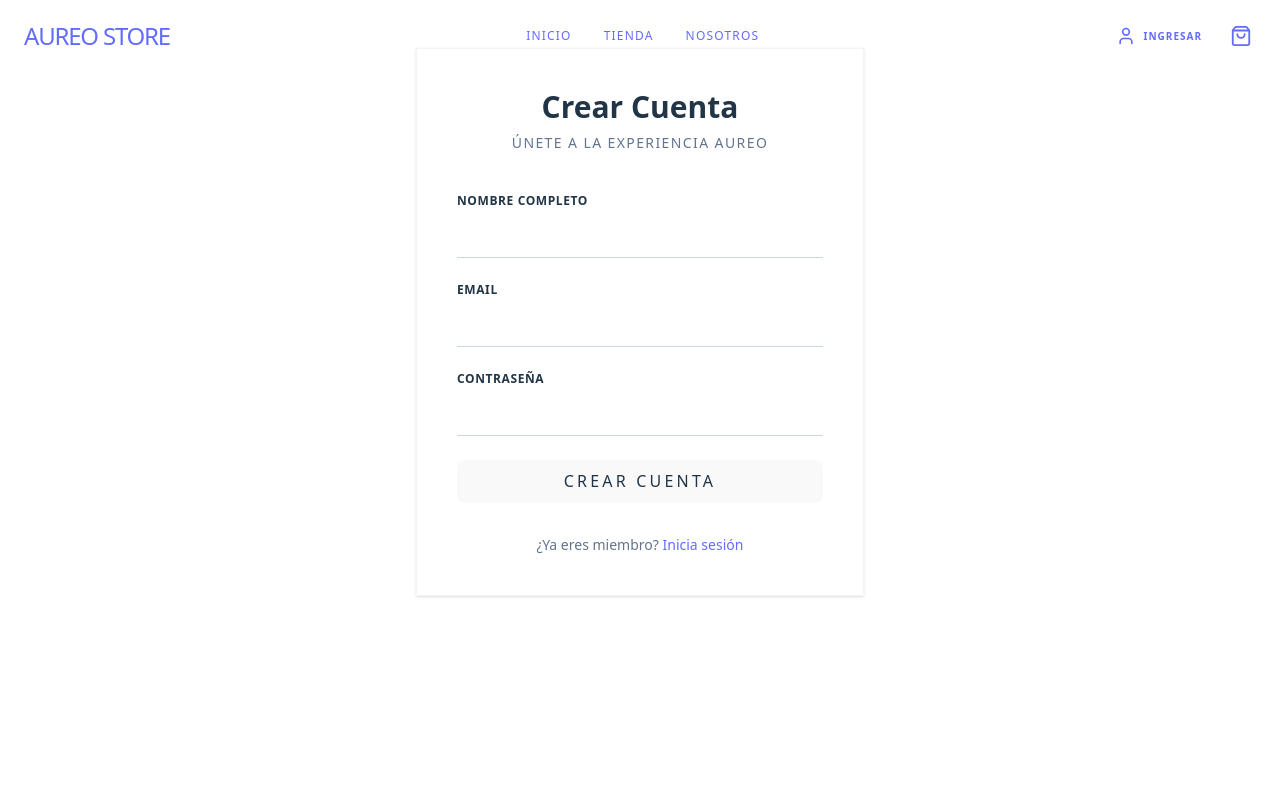
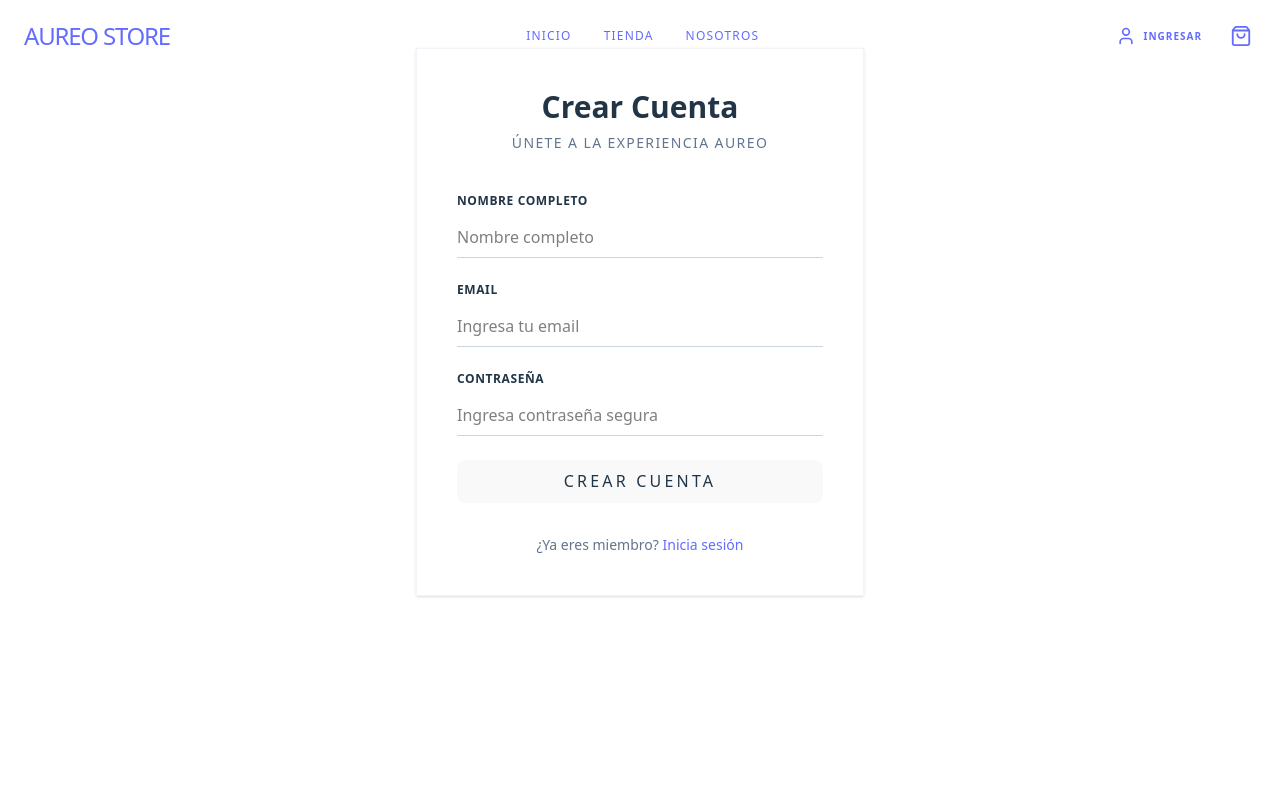
Before and after one commit to duvanjmb/Aureo, a React (Vite) app: page /registro in a window 1280 px wide. Shown: the top 800 px of the page. Built offline with nearby package versions, Linux system fonts and the light colour scheme.

Commit message:
POST request register

```diff
--- a/src/pages/Login.jsx
+++ b/src/pages/Login.jsx
@@ -53,7 +53,8 @@ const Login = () => {
             <label className="block text-xs font-bold uppercase tracking-wider mb-2">Email</label>
             <input
               type="email"
-              className="w-full border-b border-slate-300 py-2 focus:border-aureo-gold outline-none transition-colors bg-transparent"
+              className="w-full border-b border-slate-300 py-2 text-black focus:border-aureo-gold outline-none bg-transparent"
+              placeholder='tu@email.com'
               value={email}
               onChange={(e) => setEmail(e.target.value)}
               required
@@ -63,7 +64,8 @@ const Login = () => {
             <label className="block text-xs font-bold uppercase tracking-wider mb-2">Contraseña</label>
             <input
               type="password"
-              className="w-full border-b border-slate-300 py-2 focus:border-aureo-gold outline-none transition-colors bg-transparent"
+              className="w-full border-b border-slate-300 py-2 text-black focus:border-aureo-gold outline-none bg-transparent"
+              placeholder="Ingresa tu contraseña"
               value={password}
               onChange={(e) => setPassword(e.target.value)}
               required
--- a/src/pages/Register.jsx
+++ b/src/pages/Register.jsx
@@ -11,16 +11,26 @@ const Register = () => {
     setError(null);
 
     try {
-      const url = `http://localhost:3000/register?nombre=${formData.nombre}&correo=${formData.email}&clave=${formData.password}`;
 
-      const response = await fetch(url);
+      const response = await fetch('http://localhost:3000/register', {
+        method: 'POST',
+        headers: {
+          'Content-Type': 'application/json'
+        },
+        body: JSON.stringify({
+          nombre: formData.nombre,
+          correo: formData.email,
+          clave: formData.password
+        })
+      });
+
+      const data = await response.json();
 
       if (response.ok) {
-        console.log("Usuario registrado con éxito");
+        console.log("Usuario registrado con éxito", data.message);
         navigate('/login');
       } else {
-        const msg = await response.text();
-        setError(msg || 'Error al registrar usuario');
+        setError(data.message || 'Error al registrar usuario');
       }
     } catch (err) {
       console.error("Error:", err);
@@ -41,7 +51,8 @@ const Register = () => {
             <label className="block text-xs font-bold uppercase tracking-wider mb-2">Nombre Completo</label>
             <input
               type="text"
-              className="w-full border-b border-slate-300 py-2 focus:border-aureo-gold outline-none bg-transparent"
+              className="w-full border-b border-slate-300 py-2 text-black focus:border-aureo-gold outline-none bg-transparent"
+              placeholder='Nombre completo'
               onChange={(e) => setFormData({...formData, nombre: e.target.value})}
               required
             />
@@ -50,7 +61,8 @@ const Register = () => {
             <label className="block text-xs font-bold uppercase tracking-wider mb-2">Email</label>
             <input
               type="email"
-              className="w-full border-b border-slate-300 py-2 focus:border-aureo-gold outline-none bg-transparent"
+              className="w-full border-b border-slate-300 py-2 text-black focus:border-aureo-gold outline-none bg-transparent"
+              placeholder='Ingresa tu email'
               onChange={(e) => setFormData({...formData, email: e.target.value})}
               required
             />
@@ -59,7 +71,8 @@ const Register = () => {
             <label className="block text-xs font-bold uppercase tracking-wider mb-2">Contraseña</label>
             <input
               type="password"
-              className="w-full border-b border-slate-300 py-2 focus:border-aureo-gold outline-none bg-transparent"
+              className="w-full border-b border-slate-300 py-2 text-black focus:border-aureo-gold outline-none bg-transparent"
+              placeholder='Ingresa contraseña segura'
               onChange={(e) => setFormData({...formData, password: e.target.value})}
               required
             />
```
